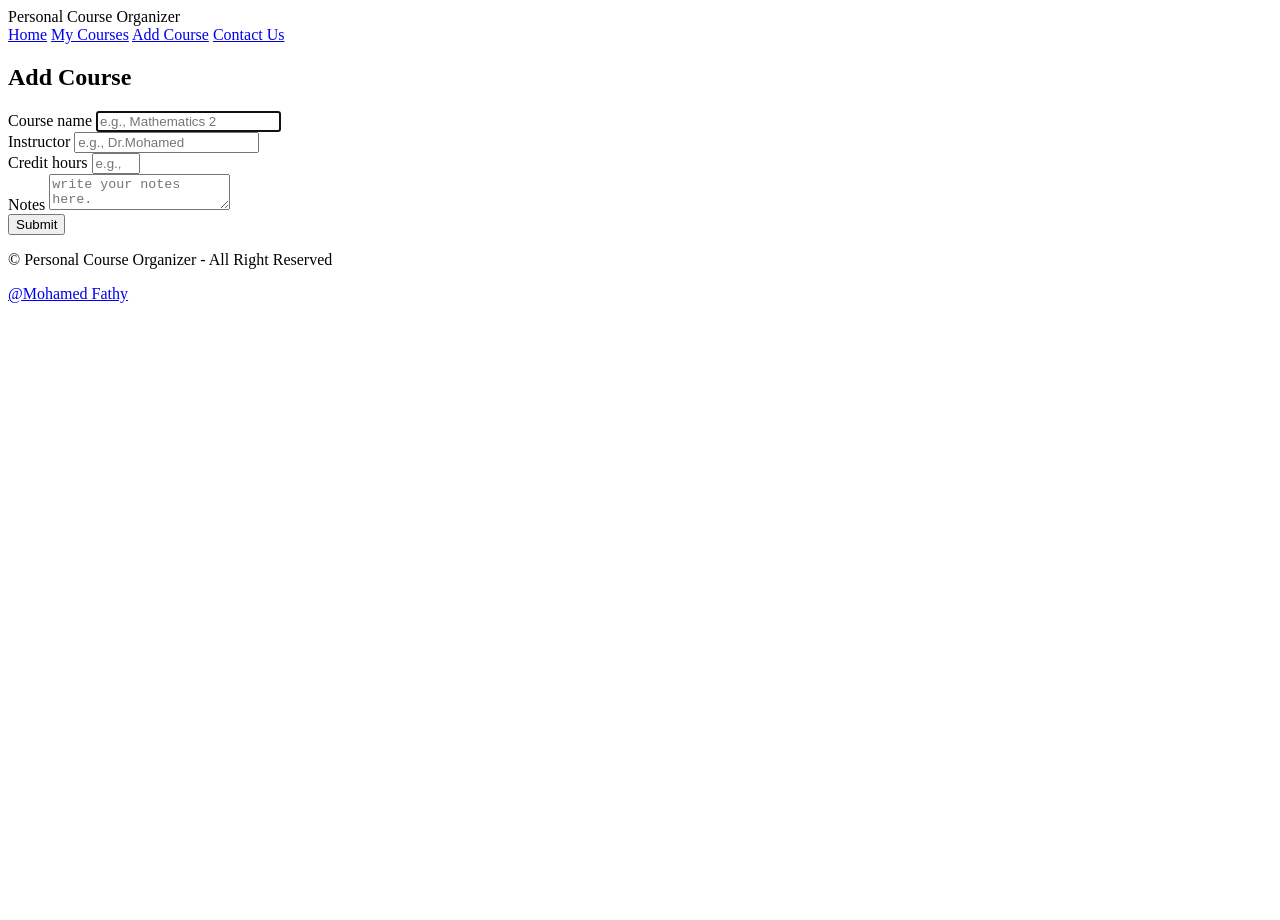
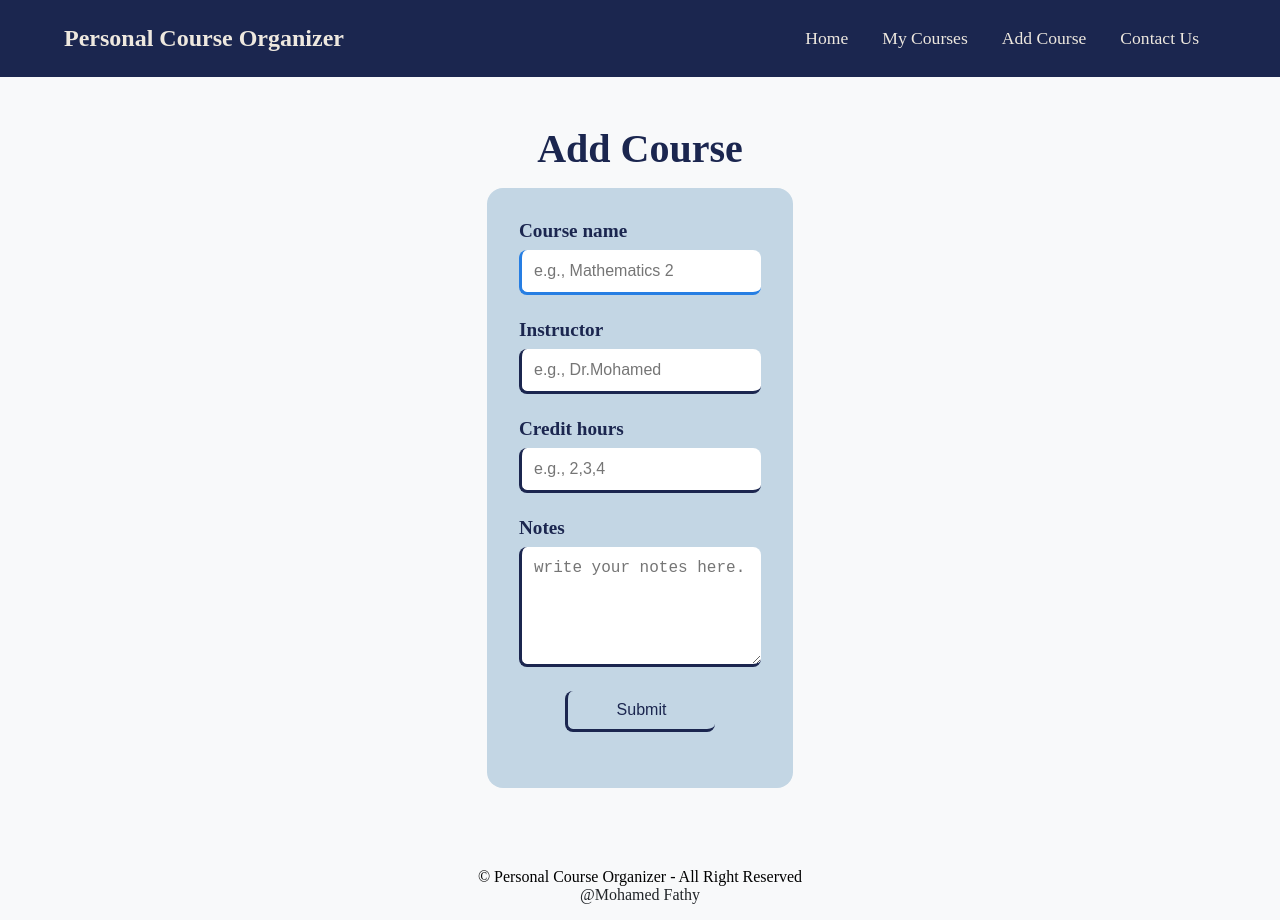
Before and after one commit to mohamedfathy174/Personal-course-organizer2, a plain HTML site: page addCourse.html in a window 1280 px wide. Before the commit the page ends 800 px from the top, so only its background shows below. Drawn offline with Linux system fonts and the light colour scheme; files that its build step writes are made by us from their sources; the site is published under a folder, as on GitHub Pages, so addresses that start at the root find nothing.

Commit message:
Refactor file paths in addCourse.html
Updated file paths for CSS, images, and fonts to be relative to the current directory.

```diff
--- a/addCourse.html
+++ b/addCourse.html
@@ -4,10 +4,10 @@
 <head>
     <meta charset="UTF-8">
     <meta name="viewport" content="width=device-width, initial-scale=1.0">
-    <link rel="stylesheet" href="../CSS/addCourse.css">
-    <link rel="stylesheet" href="../CSS/general.css">
-    <link rel="shortcut icon" href="../Images/Gemini_Generated_Image_jivluyjivluyjivl.png" type="Image">
-    <link rel="stylesheet" href="../fonts/Libertinus_Sans/LibertinusSans-Bold.ttf">
+    <link rel="stylesheet" href="addCourse.css">
+    <link rel="stylesheet" href="general.css">
+    <link rel="shortcut icon" href="Gemini_Generated_Image_jivluyjivluyjivl.png" type="Image">
+    <link rel="stylesheet" href="LibertinusSans-Bold.ttf">
     <title>Add course | Personal Course Organizer</title>
 </head>
 
@@ -18,10 +18,10 @@
                 Personal Course Organizer
             </div>
             <div class="links">
-                <a href="/HTML/index.html">Home</a>
-                <a href="/HTML/myCourses.html">My Courses</a>
-                <a href="/HTML/addCourse.html">Add Course</a>
-                <a href="/HTML/contactUs.html">Contact Us</a>
+                <a href="index.html">Home</a>
+                <a href="myCourses.html">My Courses</a>
+                <a href="addCourse.html">Add Course</a>
+                <a href="contactUs.html">Contact Us</a>
             </div>
         </nav>
     </header>
@@ -30,7 +30,7 @@
             <h1>Add Course</h1>
         </section>
         <section class="form">
-            <form method="get" action="./myCourses.html">
+            <form method="get" action="myCourses.html">
                 <div>
                     <label for="course-name">Course name</label>
                     <input name="coure-name" type="text" required autofocus placeholder="e.g., Mathematics 2">
```
